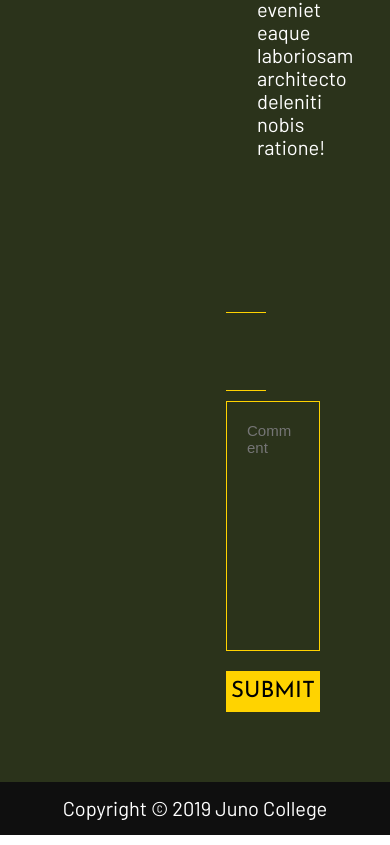
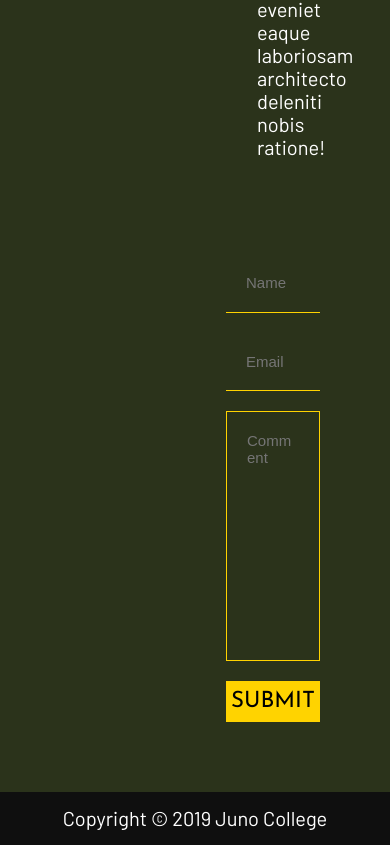
Before and after one commit to mikosramek/miko-sramek-project-two, a plain HTML site: page blog.html in a window 390 px wide. Shown: the part 3581-4426 px from the top of the page. Drawn offline with Linux system fonts and the light colour scheme.

Commit message:
Basic contact responsiveness

```diff
--- a/styles/sass/_contact.scss
+++ b/styles/sass/_contact.scss
@@ -37,9 +37,11 @@
   width: 50%;
   padding: 25px;
   @include media($third-break){
-    position: static;
+    position: relative;
+    right: 0;top: -100px;
     width: 100%;
   }
+
   input,
   textarea {
     background-color: $secondary-color;
--- a/styles/sass/_header.scss
+++ b/styles/sass/_header.scss
@@ -50,6 +50,7 @@ h1 {
   position: absolute;
   right: 0;bottom: -150px;
   width: 50%;
+  // max-width: calc(1280px / 2);
 
   animation: slide-in 1s;
   z-index: 2;
--- a/styles/sass/_main.scss
+++ b/styles/sass/_main.scss
@@ -41,6 +41,10 @@ main {
   width: calc(50% - 20px);
   float: left;
   border-bottom: 1px solid $primary-accent;
+  @include media($fifth-break){
+    float: none;
+    width: calc(100% - 20px);
+  }
 }
 .form-message {
   border: 1px solid $primary-accent;
--- a/styles/sass/_variables.scss
+++ b/styles/sass/_variables.scss
@@ -19,4 +19,4 @@ $first-break: 1250px;
 $second-break: 1125px;
 $third-break: 900px;
 $fourth-break: 750px;
-$fifth-break: 400px;
+$fifth-break: 450px;
```
Also changed, not shown: contact.html (+13 -12 lines), styles/style.css.
